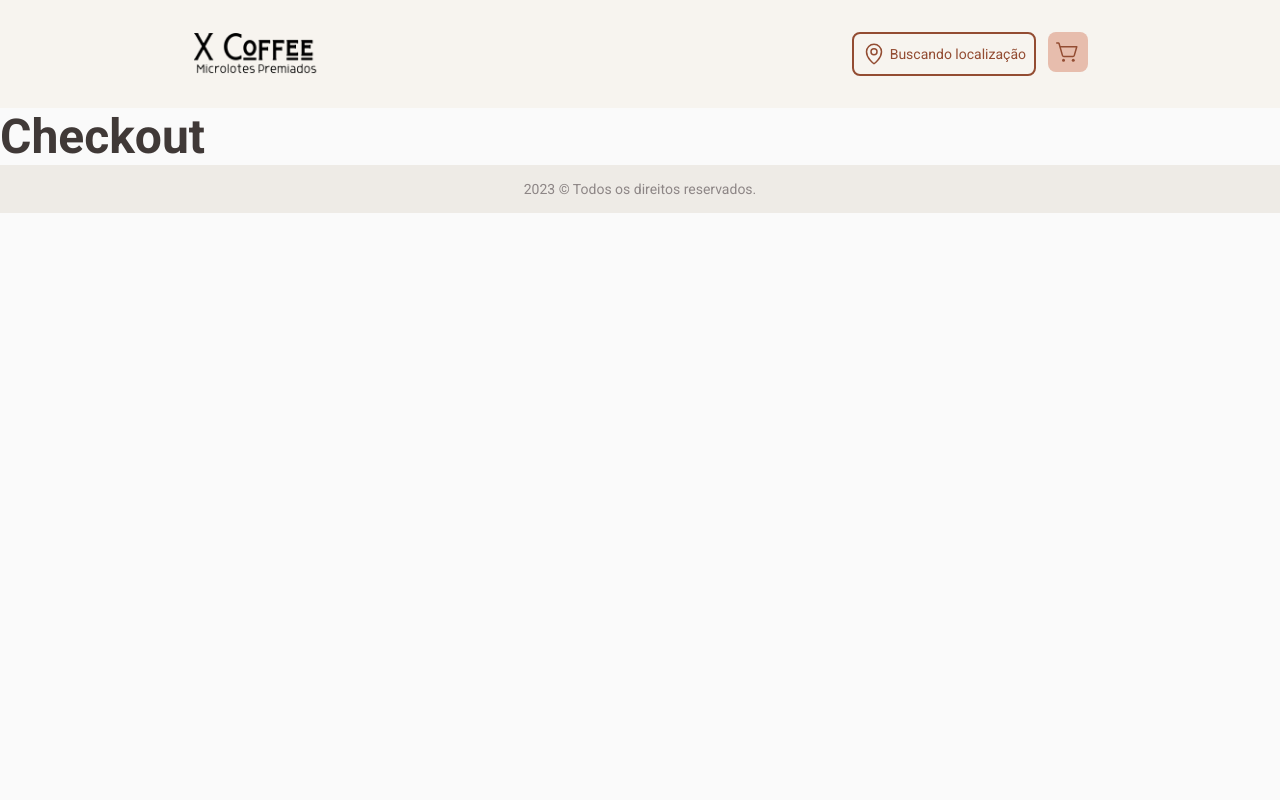
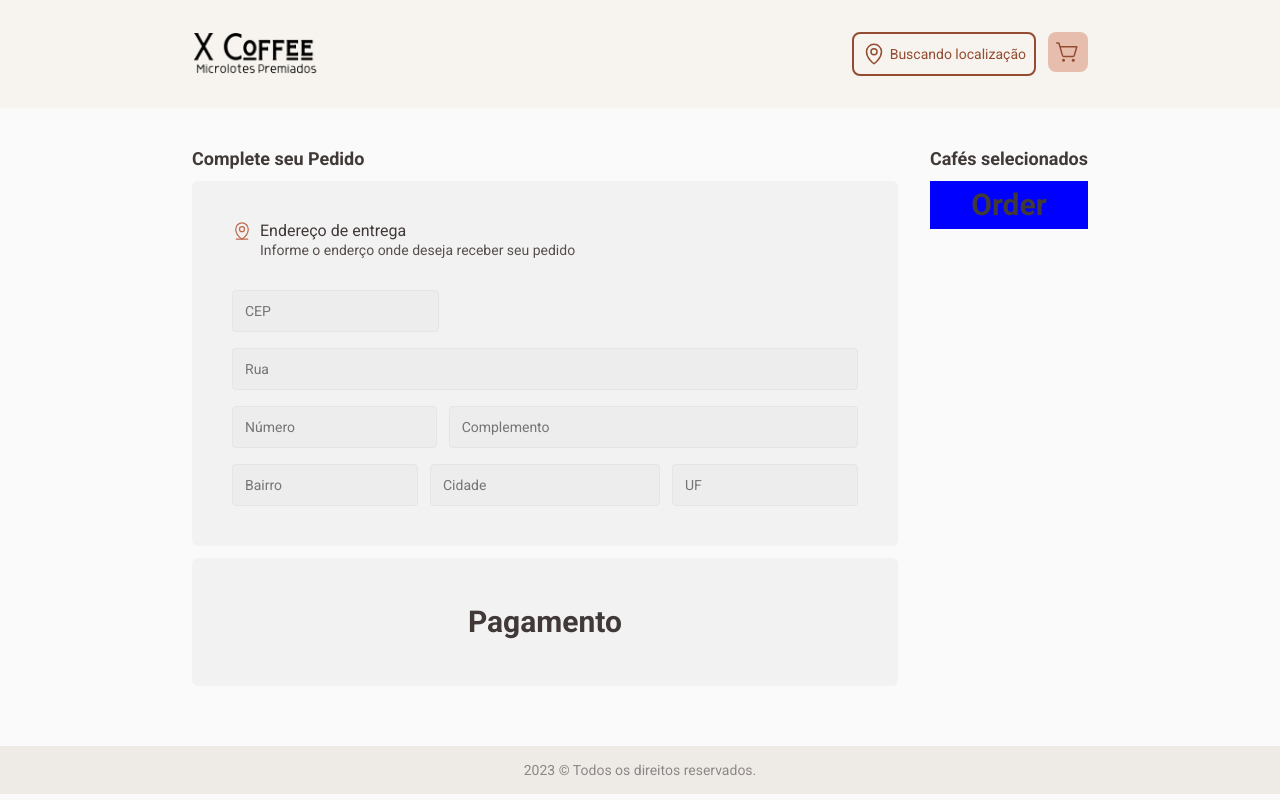
Before and after one commit to geovanarochamp/xcoffee-ecom, a React (Vite) app: page /checkout in a window 1280 px wide. Built offline with nearby package versions, Linux system fonts and the light colour scheme; no server answers.

Commit message:
delivery form

```diff
--- a/src/components/Footer/styles.ts
+++ b/src/components/Footer/styles.ts
@@ -5,4 +5,5 @@ export const Footer = styled.footer`
 	text-align: center;
 	font-size: 1.4rem;
 	padding: 1.6rem;
+	margin-top: 6rem;
 `
--- /dev/null
+++ b/src/pages/Checkout/DeliveryForm/index.tsx
@@ -0,0 +1,38 @@
+import { MapPinLine } from 'phosphor-react'
+import {
+	CepInput,
+	Col2,
+	Col3,
+	Container,
+	Form,
+	Header,
+	TitleWrapper,
+} from './style'
+
+export function DeliveryForm() {
+	return (
+		<Container>
+			<Header>
+				<MapPinLine size={20} />
+				<TitleWrapper>
+					<h4>Endereço de entrega</h4>
+					<span>Informe o enderço onde deseja receber seu pedido</span>
+				</TitleWrapper>
+			</Header>
+
+			<Form>
+				<CepInput type="text" placeholder="CEP" />
+				<input type="text" placeholder="Rua" />
+				<Col2>
+					<input type="text" placeholder="Número" />
+					<input type="text" placeholder="Complemento" />
+				</Col2>
+				<Col3>
+					<input type="text" placeholder="Bairro" />
+					<input type="text" placeholder="Cidade" />
+					<input type="text" placeholder="UF" />
+				</Col3>
+			</Form>
+		</Container>
+	)
+}
--- /dev/null
+++ b/src/pages/Checkout/DeliveryForm/style.ts
@@ -0,0 +1,64 @@
+import styled from 'styled-components'
+
+export const Container = styled.div`
+	width: 100%;
+	padding: 4rem;
+	background: ${(props) => props.theme['gray-200']};
+	border-radius: 6px;
+`
+
+export const Header = styled.header`
+	display: flex;
+	gap: 0.8rem;
+
+	svg {
+		color: ${(props) => props.theme.primary};
+	}
+`
+
+export const TitleWrapper = styled.div`
+	display: flex;
+	flex-direction: column;
+	gap: 2px;
+
+	h4 {
+		font-size: 1.6rem;
+		color: ${(props) => props.theme['gray-800']};
+	}
+
+	span {
+		font-size: 1.4rem;
+		color: ${(props) => props.theme['gray-700']};
+	}
+`
+export const Form = styled.form`
+	display: flex;
+	flex-direction: column;
+	gap: 1.6rem;
+	margin-top: 3.2rem;
+
+	input {
+		padding: 1.2rem;
+		background: ${(props) => props.theme['gray-300']};
+		border: 1px solid ${(props) => props.theme['gray-400']};
+		border-radius: 4px;
+		font-size: 14px;
+	}
+`
+
+export const CepInput = styled.input`
+	width: 33%;
+`
+
+export const Col2 = styled.div`
+	display: grid;
+	grid-template-columns: 1fr 2fr;
+	row-gap: 1.2rem;
+	column-gap: 1.2rem;
+`
+
+export const Col3 = styled.div`
+	display: grid;
+	grid-template-columns: 2fr 3fr 1fr;
+	column-gap: 1.2rem;
+`
--- /dev/null
+++ b/src/pages/Checkout/Order/index.tsx
@@ -0,0 +1,9 @@
+import { Container } from './style'
+
+export function Order() {
+	return (
+		<Container>
+			<h2>Order</h2>
+		</Container>
+	)
+}
--- /dev/null
+++ b/src/pages/Checkout/Order/style.ts
@@ -0,0 +1,6 @@
+import styled from 'styled-components'
+
+export const Container = styled.div`
+	background: blue;
+	color: white;
+`
--- /dev/null
+++ b/src/pages/Checkout/Payment/index.tsx
@@ -0,0 +1,9 @@
+import { Container } from './style'
+
+export function Payment() {
+	return (
+		<Container>
+			<h2>Pagamento</h2>
+		</Container>
+	)
+}
--- /dev/null
+++ b/src/pages/Checkout/Payment/style.ts
@@ -0,0 +1,8 @@
+import styled from 'styled-components'
+
+export const Container = styled.div`
+	width: 100%;
+	padding: 4rem;
+	background: ${(props) => props.theme['gray-200']};
+	border-radius: 6px;
+`
--- a/src/pages/Checkout/index.tsx
+++ b/src/pages/Checkout/index.tsx
@@ -1,3 +1,20 @@
+import { DeliveryForm } from './DeliveryForm'
+import { Order } from './Order'
+import { Payment } from './Payment'
+import { Container, FormsWrapper, OrderWrapper } from './styles'
+
 export function Checkout() {
-	return <h1>Checkout</h1>
+	return (
+		<Container>
+			<FormsWrapper>
+				<strong>Complete seu Pedido</strong>
+				<DeliveryForm />
+				<Payment />
+			</FormsWrapper>
+			<OrderWrapper>
+				<strong>Cafés selecionados</strong>
+				<Order />
+			</OrderWrapper>
+		</Container>
+	)
 }
--- a/src/pages/Checkout/styles.ts
+++ b/src/pages/Checkout/styles.ts
@@ -0,0 +1,25 @@
+import styled from 'styled-components'
+
+export const Container = styled.div`
+	width: 70vw;
+	margin: 4rem auto 0;
+	display: flex;
+	gap: 3.2rem;
+
+	strong {
+		font-size: 1.8rem;
+		color: ${(props) => props.theme['gray-800']};
+	}
+`
+
+export const FormsWrapper = styled.div`
+	display: flex;
+	flex-direction: column;
+	gap: 1.2rem;
+	flex: 1;
+`
+export const OrderWrapper = styled.div`
+	display: flex;
+	flex-direction: column;
+	gap: 1.2rem;
+`
```
